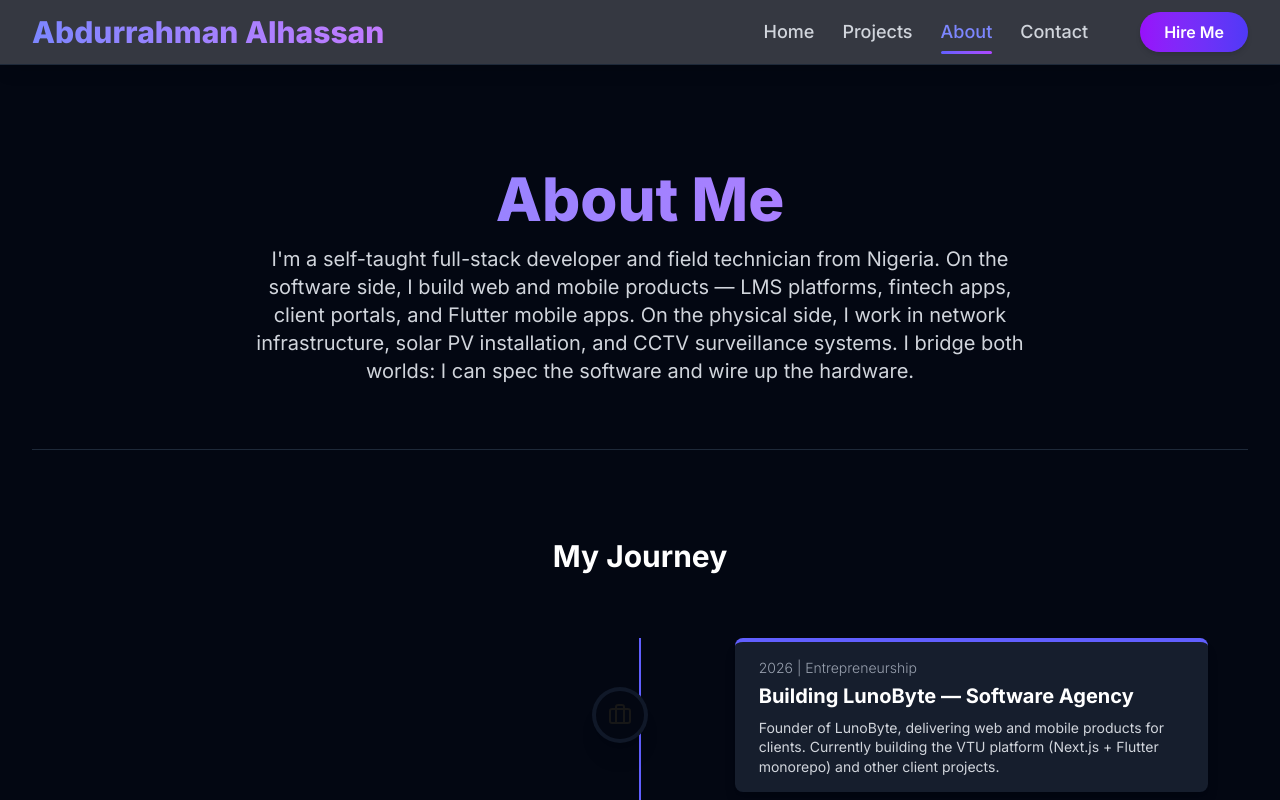
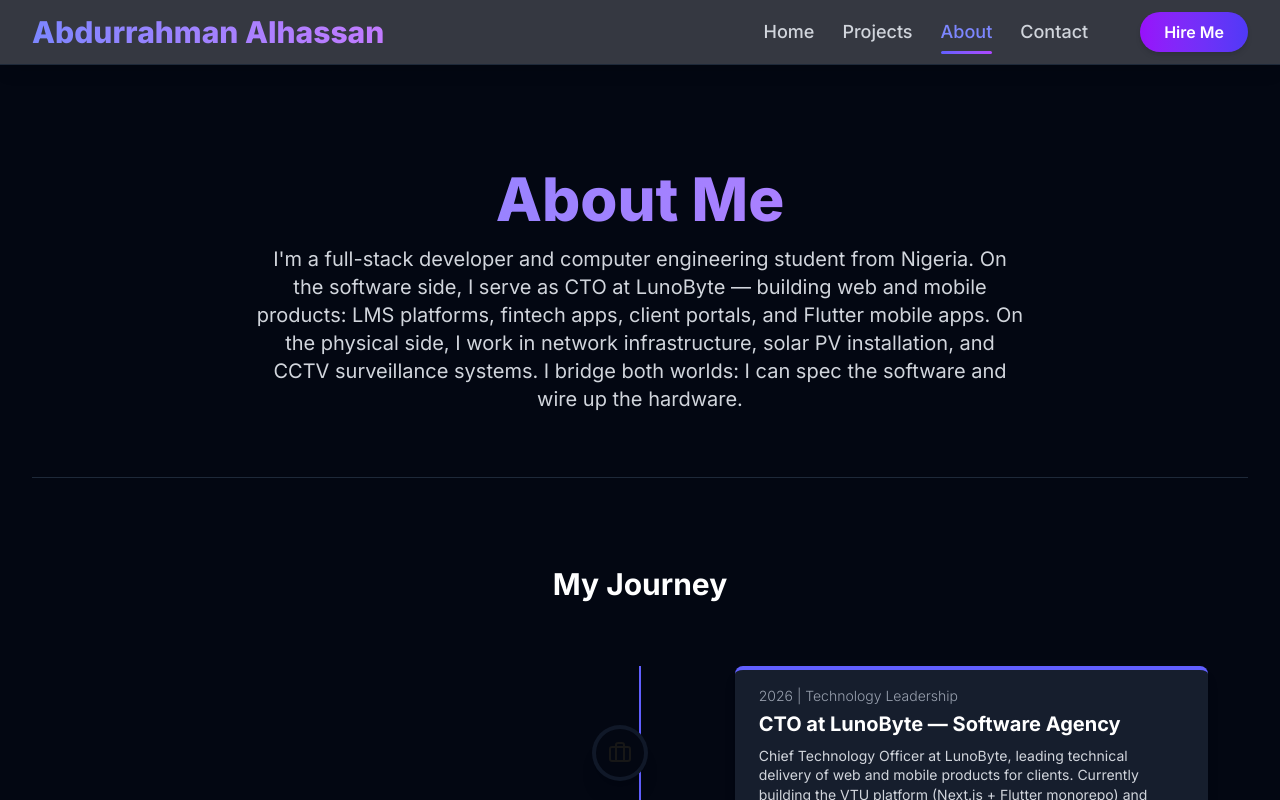
Before and after one commit to Abdurrahman775/next_portfolio, a Next.js app: page /about in a window 1280 px wide. Shown: the top 800 px of the page. Built offline with nearby package versions, Linux system fonts and the light colour scheme.

Commit message:
Correct title: CTO at LunoByte, not founder

```diff
--- a/src/app/about/page.tsx
+++ b/src/app/about/page.tsx
@@ -13,10 +13,10 @@ import {
 const timelineEvents = [
   {
     year: 2026,
-    title: 'Building LunoByte — Software Agency',
-    description: 'Founder of LunoByte, delivering web and mobile products for clients. Currently building the VTU platform (Next.js + Flutter monorepo) and other client projects.',
+    title: 'CTO at LunoByte — Software Agency',
+    description: 'Chief Technology Officer at LunoByte, leading technical delivery of web and mobile products for clients. Currently building the VTU platform (Next.js + Flutter monorepo) and other client projects.',
     icon: Briefcase,
-    category: 'Entrepreneurship',
+    category: 'Technology Leadership',
     color: 'border-indigo-500',
   },
   {
@@ -129,10 +129,10 @@ export default function AboutPage() {
             About Me
           </h1>
           <p className="text-xl text-gray-300 max-w-3xl mx-auto">
-            I'm a self-taught full-stack developer and field technician from Nigeria. On the software side, I build
-            web and mobile products — LMS platforms, fintech apps, client portals, and Flutter mobile apps.
-            On the physical side, I work in network infrastructure, solar PV installation, and CCTV surveillance systems.
-            I bridge both worlds: I can spec the software and wire up the hardware.
+            I'm a full-stack developer and computer engineering student from Nigeria. On the software side, I serve
+            as CTO at LunoByte — building web and mobile products: LMS platforms, fintech apps, client portals,
+            and Flutter mobile apps. On the physical side, I work in network infrastructure, solar PV installation,
+            and CCTV surveillance systems. I bridge both worlds: I can spec the software and wire up the hardware.
           </p>
         </motion.header>
 
```
